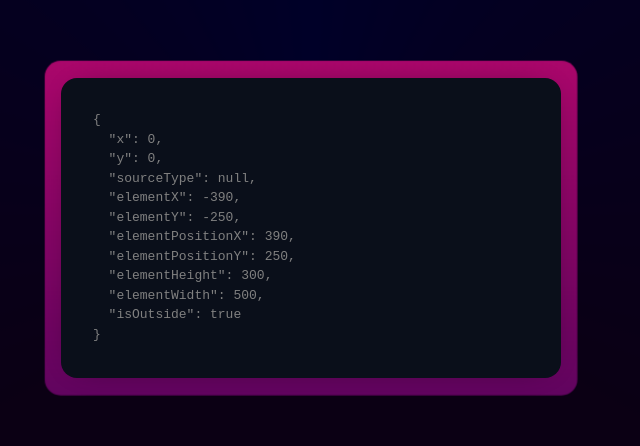
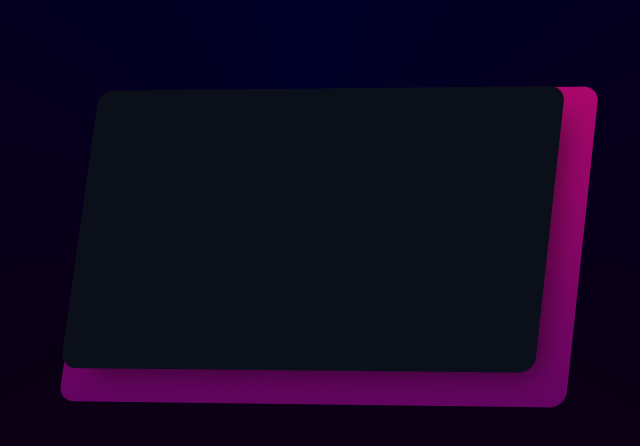
Before and after one commit to pkrinesh/3d-tilting-card-vue, a Vue app: page / in a window 1280 px wide. Shown: the part 172-618 px from the top of the page, without its empty margins (329-969 px from the left). Built offline with nearby package versions, Linux system fonts and the light colour scheme.

Commit message:
feat: abstract to new components

```diff
--- a/src/App.vue
+++ b/src/App.vue
@@ -1,86 +1,11 @@
 <script setup lang="ts">
-import { useMouse, useMouseInElement } from '@vueuse/core';
-import { reactive, ref, watchEffect } from 'vue';
-
-const cardRef = ref<HTMLDivElement | null>(null);
-const mousePos = reactive(useMouse({ type: 'client' }));
-const data = reactive(useMouseInElement(cardRef));
-
-const middleY = window.innerHeight / 2;
-const middleX = window.innerWidth / 2;
-
-const rotateX = ref('0deg');
-const rotateY = ref('0deg');
-
-watchEffect(() => {
-  const offsetY = !data.isOutside ? ((mousePos.y - middleY) / middleY) * 30 : 0;
-  const offsetX = !data.isOutside ? ((mousePos.x - middleX) / middleX) * 30 : 0;
-
-  rotateX.value = -1 * offsetX + 'deg';
-  rotateY.value = 1 * offsetY + 'deg';
-});
+import TiltCard from './components/3d-tilt-card.vue';
+import MillionInspiredCard from './components/million-inspired-card.vue';
 </script>
 
 <template>
-  <div class="container">
-    <div
-      ref="cardRef"
-      class="card language-css"
-      :class="[{ card_transition: data.isOutside }]"
-      tabindex="0"
-    >
-      <pre>{{ JSON.stringify(data, null, 2) }}</pre>
-    </div>
-  </div>
+  <TiltCard />
+  <!-- <MillionInspiredCard /> -->
 </template>
 
-<style scoped>
-.card {
-  width: 500px;
-  height: 300px;
-  color: gray;
-  background: hsl(222, 45%, 7%);
-  padding: 2rem;
-  border-radius: 1rem;
-
-  position: relative;
-
-  transform-style: preserve-3d;
-  transform: perspective(5000px) rotateY(v-bind(rotateX))
-    rotateX(v-bind(rotateY));
-}
-
-.card_transition {
-  transition: all ease-in 200ms;
-}
-
-.card::before,
-.card::after {
-  content: '';
-  position: absolute;
-  border-radius: inherit;
-}
-
-/* shadow */
-.card::before {
-  inset: 0.75rem;
-  border-radius: inherit;
-  background: black;
-  z-index: -1;
-  transform: translateZ(-50px);
-  filter: blur(15px);
-  opacity: 0.5;
-}
-
-/* gradient thingy */
-.card::after {
-  z-index: -2;
-  inset: -1.2rem;
-
-  background: #aa076b;
-  background: -webkit-linear-gradient(to top, #61045f, #aa076b);
-  background: linear-gradient(to top, #61045f, #aa076b);
-
-  transform: translateZ(-50px);
-}
-</style>
+<style scoped></style>
--- /dev/null
+++ b/src/components/3d-tilt-card.vue
@@ -0,0 +1,75 @@
+<script setup lang="ts">
+import { useMouse } from '@vueuse/core';
+import { reactive, ref, watchEffect } from 'vue';
+
+const cardRef = ref<HTMLDivElement | null>(null);
+const mousePos = reactive(useMouse({ type: 'client' }));
+
+const middleY = window.innerHeight / 2;
+const middleX = window.innerWidth / 2;
+
+const rotateX = ref('0deg');
+const rotateY = ref('0deg');
+
+watchEffect(() => {
+  const offsetX = ((mousePos.x - middleX) / middleX) * 20;
+  const offsetY = ((mousePos.y - middleY) / middleY) * 20;
+
+  rotateX.value = offsetX + 'deg';
+  rotateY.value = -1 * offsetY + 'deg';
+});
+</script>
+
+<template>
+  <div class="container">
+    <div ref="cardRef" class="card language-css" tabindex="0"></div>
+  </div>
+</template>
+
+<style scoped>
+.card {
+  width: 500px;
+  height: 300px;
+  font-size: 3rem;
+  font-weight: bold;
+  background: hsl(222, 45%, 7%);
+  padding: 2rem;
+  border-radius: 1rem;
+
+  position: relative;
+
+  transform-style: preserve-3d;
+  transform: perspective(5000px) rotateY(v-bind(rotateX))
+    rotateX(v-bind(rotateY));
+}
+
+.card::before,
+.card::after {
+  content: '';
+  position: absolute;
+  border-radius: inherit;
+}
+
+/* shadow */
+.card::before {
+  inset: 0.75rem;
+  border-radius: inherit;
+  background: black;
+  z-index: -1;
+  transform: translateZ(-50px);
+  filter: blur(15px);
+  opacity: 0.5;
+}
+
+/* gradient thingy */
+.card::after {
+  z-index: -2;
+  inset: -1.2rem;
+
+  background: #aa076b;
+  background: -webkit-linear-gradient(to top, #61045f, #aa076b);
+  background: linear-gradient(to top, #61045f, #aa076b);
+
+  transform: translateZ(-50px);
+}
+</style>
--- /dev/null
+++ b/src/components/million-inspired-card.vue
@@ -0,0 +1,86 @@
+<script setup lang="ts">
+import { useMouse, useMouseInElement } from '@vueuse/core';
+import { reactive, ref, watchEffect } from 'vue';
+
+const cardRef = ref<HTMLDivElement | null>(null);
+const mousePos = reactive(useMouse({ type: 'client' }));
+const data = reactive(useMouseInElement(cardRef));
+
+const middleY = window.innerHeight / 2;
+const middleX = window.innerWidth / 2;
+
+const rotateX = ref('0deg');
+const rotateY = ref('0deg');
+
+watchEffect(() => {
+  const offsetY = !data.isOutside ? ((mousePos.y - middleY) / middleY) * 30 : 0;
+  const offsetX = !data.isOutside ? ((mousePos.x - middleX) / middleX) * 30 : 0;
+
+  rotateX.value = -1 * offsetX + 'deg';
+  rotateY.value = 1 * offsetY + 'deg';
+});
+</script>
+
+<template>
+  <div class="container">
+    <div
+      ref="cardRef"
+      class="card language-css"
+      :class="[{ card_transition: data.isOutside }]"
+      tabindex="0"
+    >
+      <pre>{{ JSON.stringify(data, null, 2) }}</pre>
+    </div>
+  </div>
+</template>
+
+<style scoped>
+.card {
+  width: 500px;
+  height: 300px;
+  color: gray;
+  background: hsl(222, 45%, 7%);
+  padding: 2rem;
+  border-radius: 1rem;
+
+  position: relative;
+
+  transform-style: preserve-3d;
+  transform: perspective(5000px) rotateY(v-bind(rotateX))
+    rotateX(v-bind(rotateY));
+}
+
+.card_transition {
+  transition: all ease-in 200ms;
+}
+
+.card::before,
+.card::after {
+  content: '';
+  position: absolute;
+  border-radius: inherit;
+}
+
+/* shadow */
+.card::before {
+  inset: 0.75rem;
+  border-radius: inherit;
+  background: black;
+  z-index: -1;
+  transform: translateZ(-50px);
+  filter: blur(15px);
+  opacity: 0.5;
+}
+
+/* gradient thingy */
+.card::after {
+  z-index: -2;
+  inset: -1.2rem;
+
+  background: #aa076b;
+  background: -webkit-linear-gradient(to top, #61045f, #aa076b);
+  background: linear-gradient(to top, #61045f, #aa076b);
+
+  transform: translateZ(-50px);
+}
+</style>
```
